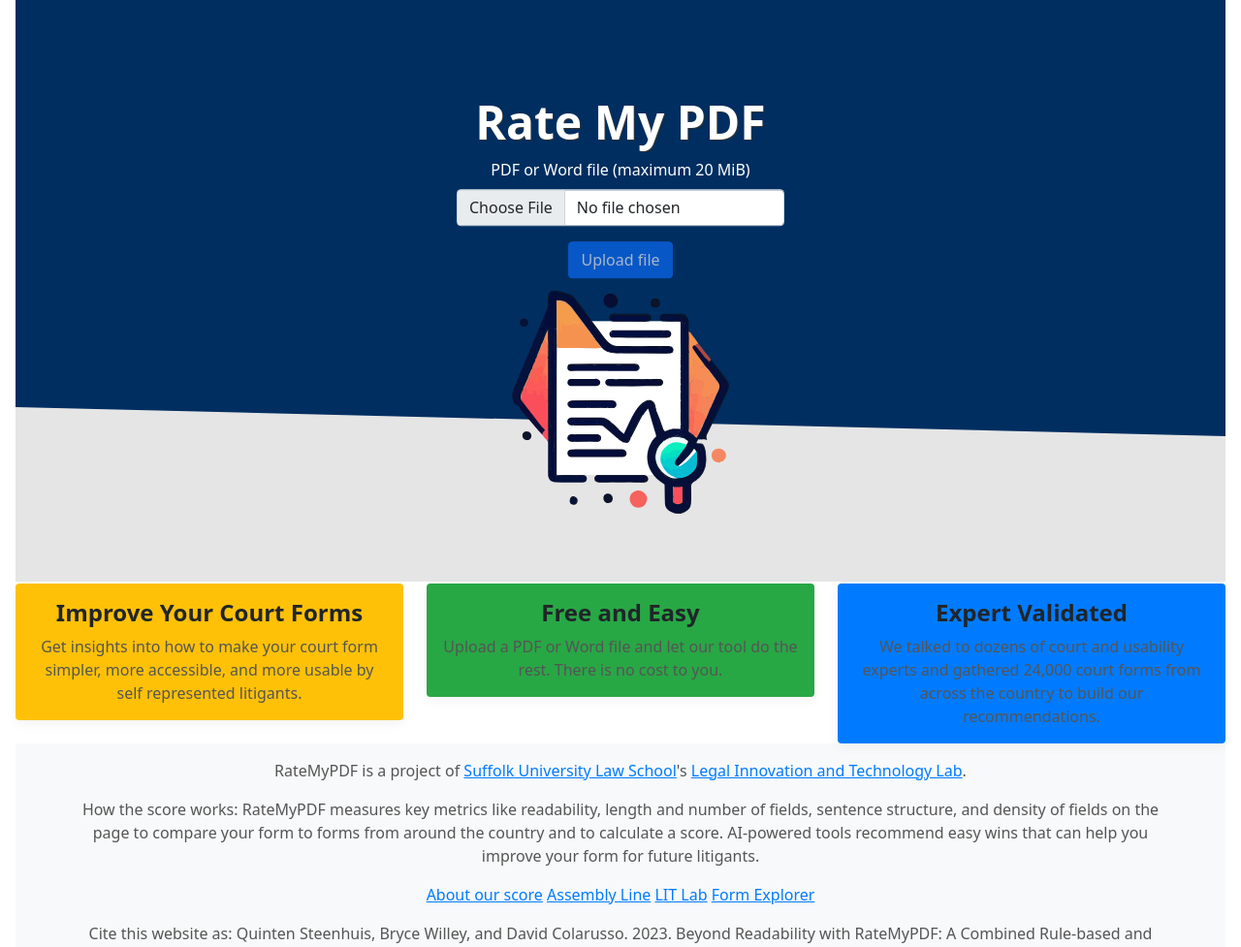
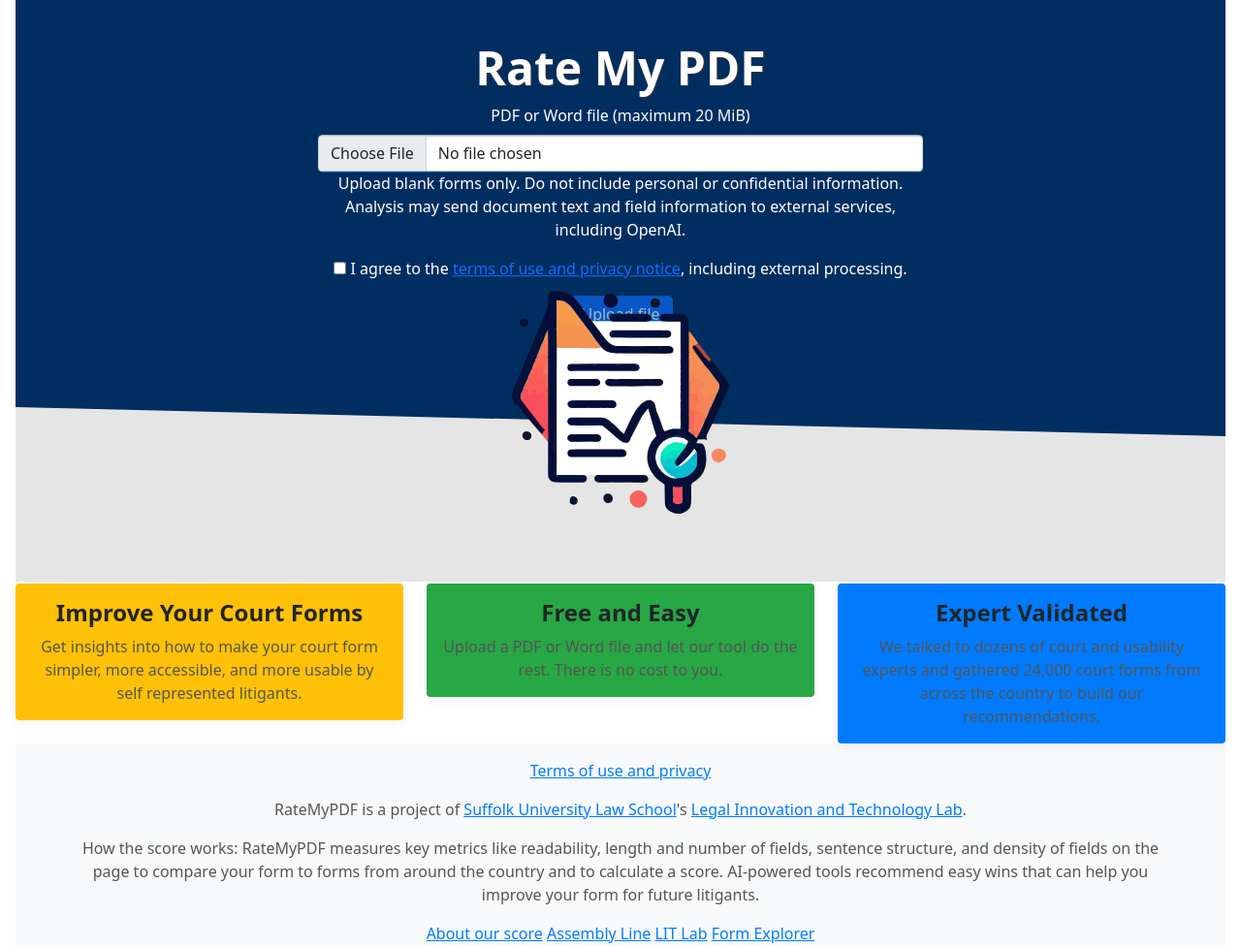
Before and after one commit to SuffolkLITLab/RateMyPDF, a FastAPI app: page / in a window 1280 px wide. Shown: the top 977 px of the page at 97% size. Run offline with FastAPI, Linux system fonts and the light colour scheme.

Commit message:
Add versioned upload consent and transparent terms and privacy notice

```diff
--- a/app/main.py
+++ b/app/main.py
@@ -4,14 +4,15 @@ import math
 import os
 from pathlib import Path
 import re
-from hashlib import sha256
+from secrets import token_hex
+from datetime import datetime, timezone
 from html import escape
 from typing import Tuple, Union, List
 
 import logging
 import pandas
 import textstat
-from fastapi import FastAPI, Request, File, UploadFile, HTTPException
+from fastapi import FastAPI, Request, File, Form, UploadFile, HTTPException
 from fastapi.middleware import Middleware
 from fastapi.responses import HTMLResponse, FileResponse, RedirectResponse
 from fastapi.staticfiles import StaticFiles
@@ -41,6 +42,10 @@ app.add_middleware(UploadLimitMiddleware)
 async def set_url_scheme(request: Request, call_next):
     app.url_scheme = request.url.scheme
     response = await call_next(request)
+    response.headers["Referrer-Policy"] = "no-referrer"
+    if request.url.path.startswith(("/view/", "/download/", "/job-status/")):
+        response.headers["Cache-Control"] = "no-store"
+        response.headers["X-Robots-Tag"] = "noindex, nofollow"
     return response
 
 
@@ -59,6 +64,7 @@ if os.getenv("IN_DOCKER", "False").lower() == "true":
     UPLOAD_FOLDER = "/pdf-files"
 else:
     UPLOAD_FOLDER = "/tmp"
+TERMS_VERSION = "2026-10-07"
 ALLOWED_EXTENSIONS = {"pdf", "doc", "docx"}
 
 app.mount("/static", StaticFiles(directory="static"), name="static")
@@ -205,16 +211,23 @@ def convert_word_to_pdf(input_file: str, output_file: str, gotenberg_url: str):
 
 @app.get("/", response_class=HTMLResponse)
 async def upload_file(request: Request):
-    return templates.TemplateResponse("ratemypdf.html", {"request": request, "max_upload_mb": MAX_UPLOAD_BYTES // (1024 * 1024)})
+    return templates.TemplateResponse(request=request, name="ratemypdf.html", context={"request": request, "max_upload_mb": MAX_UPLOAD_BYTES // (1024 * 1024), "terms_version": TERMS_VERSION})
+
+
+@app.get("/terms", response_class=HTMLResponse)
+async def terms(request: Request):
+    return templates.TemplateResponse(request=request,
+        name="terms.html", context={"request": request, "title": "Terms of use and privacy", "terms_version": TERMS_VERSION}
+    )
 
 
 @job("default", connection=conn, timeout=JOB_TIMEOUT)
 def parse_form_job(
     to_path: str,
     filename: str,
-    openai_creds: str,
-    spot_token: str,
-    tools_token: str,
+    openai_creds=None,
+    spot_token=None,
+    tools_token=None,
     debug=False,
 ):
     """
@@ -230,6 +243,11 @@ def parse_form_job(
     Saves:
         stats.json: A JSON file containing the parsed form statistics, saved in the same directory as the PDF file.
     """
+    # Resolve secrets in the worker; new jobs do not serialize credentials into Redis.
+    if openai_creds is None and os.getenv("OPEN_AI__key"):
+        openai_creds = {"org": os.getenv("OPEN_AI__org"), "key": os.environ["OPEN_AI__key"]}
+    spot_token = spot_token or os.getenv("SPOT_TOKEN")
+    tools_token = tools_token or os.getenv("TOOLS_TOKEN")
     was_docx = False
     current_job = get_current_job()
     # Check for DOCX uploads. Convert them to PDF
@@ -269,7 +287,9 @@ def parse_form_job(
 
 
 @app.post("/")
-async def process_file(file: UploadFile = File(...)) -> RedirectResponse:
+async def process_file(
+    file: UploadFile = File(...), terms_version: str = Form("")
+) -> RedirectResponse:
     """Upload a file and process it, then redirect to the view_stats endpoint.
 
     Args:
@@ -278,6 +298,8 @@ async def process_file(file: UploadFile = File(...)) -> RedirectResponse:
     Returns:
         RedirectResponse: A response redirecting to the view_stats endpoint with the file_hash as a parameter.
     """
+    if terms_version != TERMS_VERSION:
+        raise HTTPException(status_code=400, detail="Please accept the current terms and privacy notice before uploading.")
     if file.filename == "":
         raise HTTPException(status_code=400, detail="No file selected")
     if file and file.filename and allowed_file(file.filename):
@@ -290,37 +312,24 @@ async def process_file(file: UploadFile = File(...)) -> RedirectResponse:
             raise HTTPException(status_code=413, detail="File exceeds the upload limit")
         if not file_content:
             raise HTTPException(status_code=400, detail="The file is empty")
-        intermediate_dir = str(sha256(file_content).hexdigest())
+        # A fresh unguessable link prevents cross-user cache reuse and content-hash lookups.
+        intermediate_dir = token_hex(32)
         to_path = os.path.join(UPLOAD_FOLDER, intermediate_dir)
-        if os.path.isdir(to_path):
-            if os.path.isfile(os.path.join(to_path, "stats.json")):
-                return RedirectResponse(
-                    url=f"/view/{intermediate_dir}", status_code=303
-                )
-        else:
-            os.mkdir(to_path)
+        os.mkdir(to_path)
+        with open(os.path.join(to_path, "consent.json"), "w") as consent_file:
+            json.dump({"terms_version": TERMS_VERSION, "accepted_at": datetime.now(timezone.utc).isoformat()}, consent_file)
         full_path = os.path.join(to_path, filename)
         with open(full_path, "wb") as write_file:
             write_file.write(file_content)
 
-        logger.info(f"Writing file to disk: {filename}")
+        logger.info("Accepted upload %s", intermediate_dir)
 
         # Generate a unique identifier for the job
         job = queue.enqueue(
             parse_form_job,
             to_path,
             filename,
-            openai_creds=(
-                {
-                    "org": os.environ.get("OPEN_AI__org"),
-                    "key": os.environ.get("OPEN_AI__key"),
-                }
-                if os.environ.get("OPEN_AI__org")
-                else None
-            ),
-            spot_token=os.environ.get("SPOT_TOKEN"),
-            tools_token=os.environ.get("TOOLS_TOKEN"),
-            debug=os.environ.get("RATEMYPDF_DEBUG"),
+            debug=os.environ.get("RATEMYPDF_DEBUG", "false").lower() == "true",
             job_id=intermediate_dir,
             job_timeout=JOB_TIMEOUT,
             result_ttl=3600,
@@ -384,7 +393,7 @@ async def view_stats(request: Request, file_hash: str) -> Response:
         "file_hash": file_hash,
     }
 
-    return templates.TemplateResponse("ratemypdf_stats.html", variables)
+    return templates.TemplateResponse(request=request, name="ratemypdf_stats.html", context=variables)
 
 
 @app.get("/job-status/{job_id}")
@@ -490,8 +499,8 @@ async def get_job_status(request: Request, job_id: str):
     }
 
     # Render the partial template with the stats
-    rendered_stats = templates.TemplateResponse(
-        "_stats_partial.html", vars, media_type="text/html"
+    rendered_stats = templates.TemplateResponse(request=request,
+        name="_stats_partial.html", context=vars, media_type="text/html"
     )
 
     # Return the rendered HTML as a string
@@ -500,7 +509,7 @@ async def get_job_status(request: Request, job_id: str):
 
 @app.get("/loading_animation", response_class=HTMLResponse)
 async def loading_animation(request: Request):
-    return templates.TemplateResponse("loading_animation.html", {"request": request})
+    return templates.TemplateResponse(request=request, name="loading_animation.html", context={"request": request})
 
 
 @app.get("/example_forms.html", response_class=HTMLResponse)
@@ -540,8 +549,8 @@ async def view_examples(request: Request) -> Response:
             "download_link": "https://www.courtformsonline.org/forms/c4e028ca6967bab9268255de6ad08ab2.pdf",
         }
     ]
-    return templates.TemplateResponse(
-        "example_forms.html", {"request": request, "examples": examples}
+    return templates.TemplateResponse(request=request,
+        name="example_forms.html", context={"request": request, "examples": examples}
     )
 
 
--- a/app/templates/ratemypdf.html
+++ b/app/templates/ratemypdf.html
@@ -21,6 +21,12 @@
                 <input class="form-control form-control-md" id="file" name="file" type="file" accept=".pdf, application/pdf, .doc, .docx, application/msword, application/vnd.openxmlformats-officedocument.wordprocessingml.document">
             </div>
 
+            <p>Upload blank forms only. Do not include personal or confidential information.
+              Analysis may send document text and field information to external services, including OpenAI.</p>
+            <div>
+              <input id="terms-version" name="terms_version" type="checkbox" value="{{ terms_version }}" required>
+              <label for="terms-version">I agree to the <a href="/terms" target="_blank" rel="noopener">terms of use and privacy notice</a>, including external processing.</label>
+            </div>
                 <button id="upload-button" type="submit" class="btn btn-primary mb-3 mt-3" disabled>Upload file</button>
           </form>
 
@@ -61,6 +67,7 @@
     </div>
   </div>
   <footer class="bg-light py-3">
+    <p class="text-center"><a href="/terms">Terms of use and privacy</a></p>
     <div class="container">
       <div class="row">
         <div class="col-md-12 text-center">
--- a/app/templates/ratemypdf_stats.html
+++ b/app/templates/ratemypdf_stats.html
@@ -84,6 +84,7 @@
     </div>
 
   <footer class="bg-light py-3">
+    <p class="text-center"><a href="/terms">Terms of use and privacy</a></p>
     <div class="container">
       <div class="row">
         <div class="col-md-12 text-center">
--- a/app/templates/ui_base.html
+++ b/app/templates/ui_base.html
@@ -35,6 +35,7 @@
   </section>
 
   <footer class="bg-light py-3">
+    <p class="text-center"><a href="/terms">Terms of use and privacy</a></p>
     <div class="container">
       <div class="row">
         <div class="col-md-12 text-center">
```
Also changed, not shown: app/templates/terms.html (added, +23 -0 lines), tests/test_limits.py (+2 -2 lines), tests/test_terms.py (added, +78 -0 lines), README.md.
